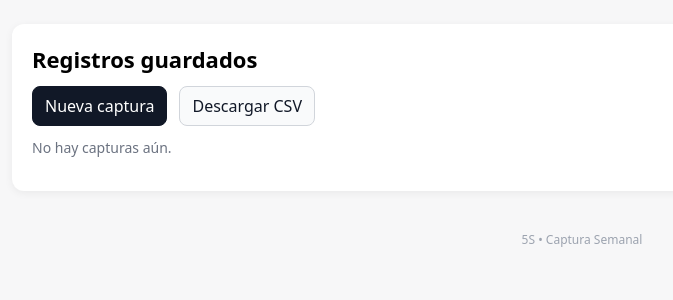
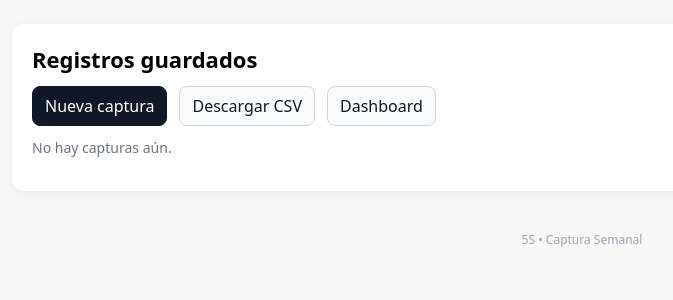
Before and after one commit to Javier-9690/5S, a Flask app: page /registros in a window 1280 px wide. Shown: the part 69-369 px from the top of the page, without its empty margins (58-731 px from the left). Run offline with Flask 3, Linux system fonts and the light colour scheme.

Commit message:
Update list.html

```diff
--- a/templates/list.html
+++ b/templates/list.html
@@ -3,7 +3,8 @@
   <h1>Registros guardados</h1>
   <div class="toolbar">
     <a class="btn primary" href="{{ url_for('form_semana') }}">Nueva captura</a>
-    <a class="btn" href="{{ url_for('download_csv') }}">Descargar CSV</a>
+    <a class="btn" href="{{ url_for('download.csv') if false else url_for('download_csv') }}">Descargar CSV</a>
+    <a class="btn" href="{{ url_for('dashboard') }}">Dashboard</a>
   </div>
 
   {% if not capturas %}
@@ -11,13 +12,14 @@
   {% else %}
     {% for c in capturas %}
       <div style="margin-top:16px;">
-        <h3 style="margin:0 0 6px;">Semana {{ c.semana if c.semana is defined else c['semana'] }} ({{ c['rango'][0] }} → {{ c['rango'][1] }})</h3>
+        <h3 style="margin:0 0 6px;">Semana {{ c['semana'] }} ({{ c['rango'][0] }} → {{ c['rango'][1] }})</h3>
         <div class="muted">Creado: {{ c['creado'] }}</div>
         <div style="overflow:auto; margin-top:8px;">
           <table>
             <thead>
               <tr>
                 <th>Fecha</th>
+                <th>Censo</th>
                 <th>Eventos</th>
                 <th>Doble</th>
                 <th>Encuesta</th>
@@ -28,6 +30,7 @@
               {% for i in range(c['fechas']|length) %}
                 <tr>
                   <td>{{ c['fechas'][i] }}</td>
+                  <td>{{ c['censo'][i] }}</td>
                   <td>{{ c['eventos'][i] }}</td>
                   <td>{{ c['doble'][i] }}</td>
                   <td>{{ c['encuesta'][i] }}</td>
```
